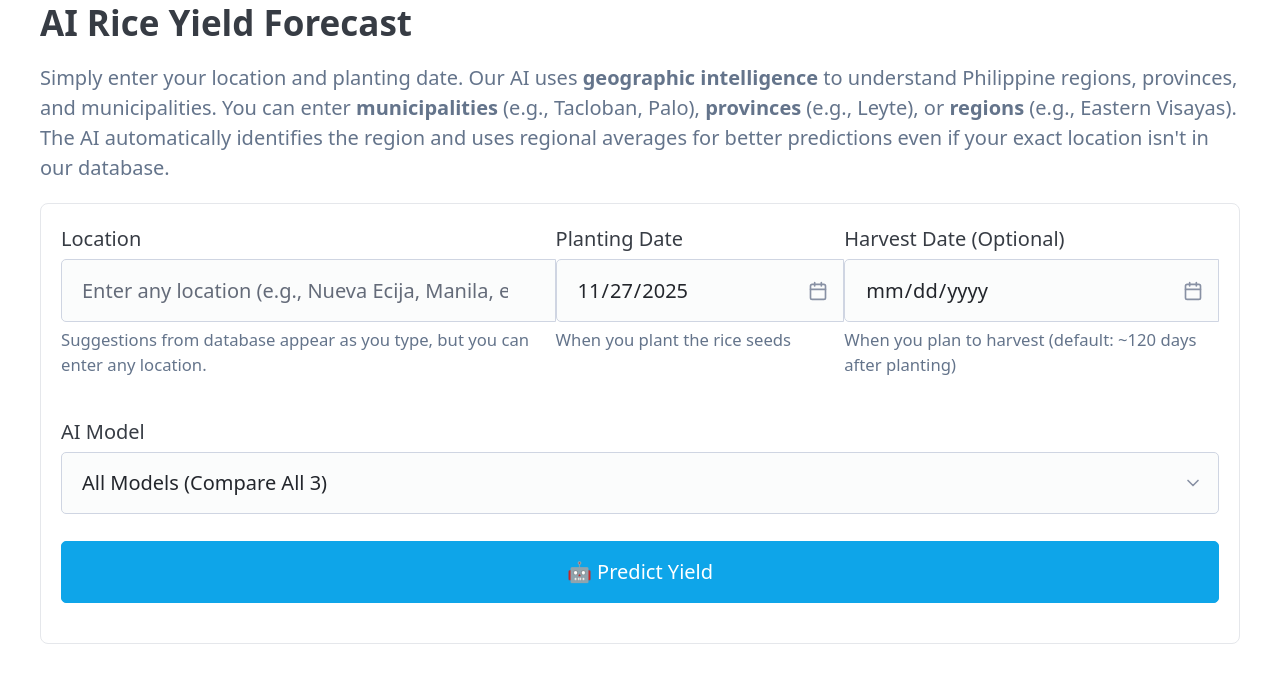
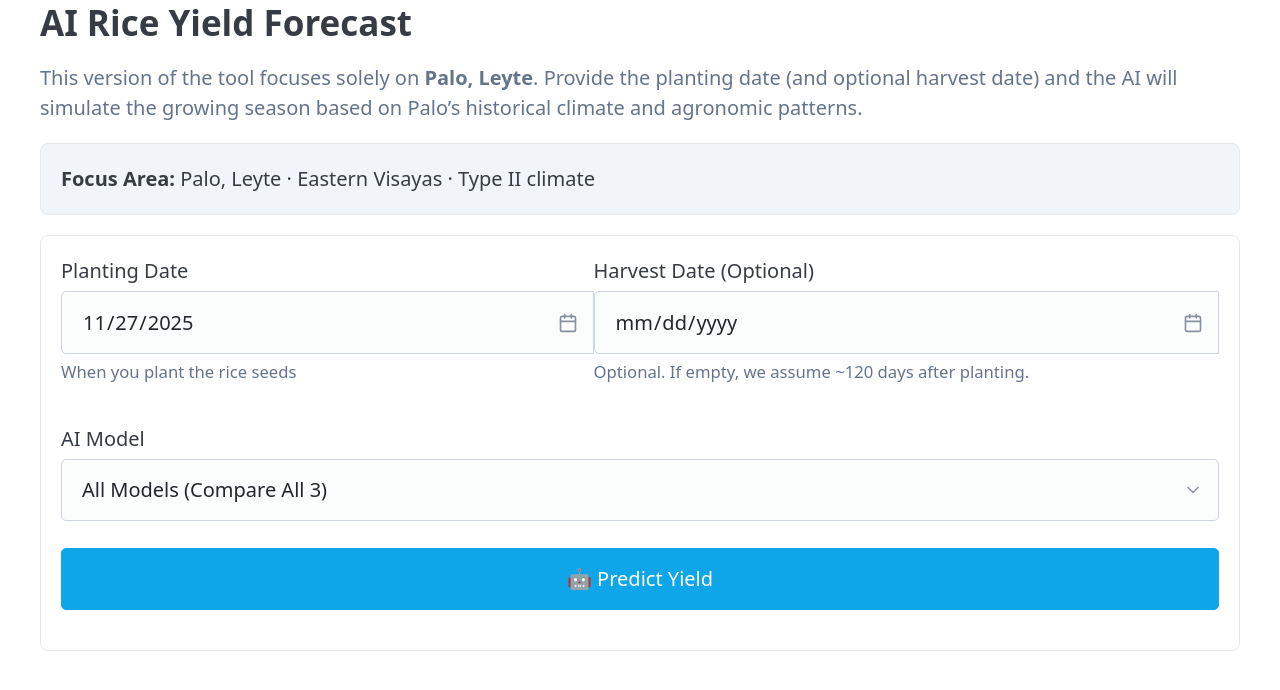
Before and after one commit to rapozdota-dot/Farmware, a Laravel app: page /forecast in a window 1280 px wide. Shown: the part 87-777 px from the top of the page. Run offline with Laravel 12, Linux system fonts and the light colour scheme; data comes from the database, SQL or seed files in the repository; some libraries are stand-ins or nearby versions.

Commit message:
Latest upd 27/11/25

```diff
--- a/app/Http/Controllers/RecordController.php
+++ b/app/Http/Controllers/RecordController.php
@@ -7,13 +7,19 @@ use App\Services\DecisionTree;
 use App\Services\FeatureEstimator;
 use App\Services\LinearRegression;
 use App\Services\NeuralNetwork;
+use App\Services\WeatherService;
+use Carbon\Carbon;
 use Illuminate\Http\RedirectResponse;
 use Illuminate\Http\Request;
 use Illuminate\Http\Response;
+use Illuminate\Support\Facades\Validator;
 use Illuminate\View\View;
+use Symfony\Component\HttpFoundation\StreamedResponse;
 
 class RecordController extends Controller
 {
+	private const FOCUS_LOCATION = 'Palo, Leyte';
+
 	public function index(): View
 	{
 		try {
@@ -119,7 +125,7 @@ class RecordController extends Controller
 		return redirect()->route('records.index')->with('status', "Imported $count rows");
 	}
 
-	public function export(): Response
+	public function export(): StreamedResponse
 	{
 		$records = Record::orderBy('id')->get();
 		$headers = [
@@ -229,13 +235,11 @@ class RecordController extends Controller
 
 	public function forecastForm(): View
 	{
-		$estimator = new FeatureEstimator();
-		$availableLocations = $estimator->getAvailableLocations();
-		$weatherService = new \App\Services\WeatherService();
+		$weatherService = new WeatherService();
 		$weatherApiAvailable = $weatherService->isConfigured();
 
 		return view('records.forecast', [
-			'availableLocations' => $availableLocations,
+			'focusLocation' => self::FOCUS_LOCATION,
 			'weatherApiAvailable' => $weatherApiAvailable,
 		]);
 	}
@@ -243,15 +247,53 @@ class RecordController extends Controller
 	public function forecast(Request $request): View
 	{
 		$estimator = new FeatureEstimator();
-		$availableLocations = $estimator->getAvailableLocations();
+		$weatherService = new WeatherService();
+		$weatherApiAvailable = $weatherService->isConfigured();
 
-		$payload = $request->validate([
-			'location' => ['required','string','max:255'],
-			'date' => ['required','date'], // Planting date
-			'harvest_date' => ['nullable','date','after:date'],
+		$validator = Validator::make($request->all(), [
+			'planting_date' => ['required','date'],
+			'harvest_date' => ['nullable','date'],
 			'use_weather_api' => ['nullable','boolean'],
 			'model_type' => ['nullable','string','in:linear,decision_tree,neural,all'],
 		]);
+
+		$validator->after(function ($validator) {
+			$data = $validator->getData();
+			try {
+				$planting = Carbon::parse($data['planting_date']);
+			} catch (\Exception $e) {
+				$validator->errors()->add('planting_date', 'Planting date is invalid.');
+				return;
+			}
+
+			$earliest = Carbon::create(2015, 1, 1);
+			$latest = Carbon::now()->addYear();
+
+			if ($planting->lt($earliest) || $planting->gt($latest)) {
+				$validator->errors()->add('planting_date', 'Planting date should be between January 1, 2015 and ' . $latest->format('F d, Y') . '.');
+			}
+
+			if (!empty($data['harvest_date'])) {
+				try {
+					$harvest = Carbon::parse($data['harvest_date']);
+				} catch (\Exception $e) {
+					$validator->errors()->add('harvest_date', 'Harvest date is invalid.');
+					return;
+				}
+
+				if ($harvest->lte($planting)) {
+					$validator->errors()->add('harvest_date', 'Harvest date must be after the planting date.');
+					return;
+				}
+
+				$growingDays = $planting->diffInDays($harvest);
+				if ($growingDays < 60 || $growingDays > 210) {
+					$validator->errors()->add('harvest_date', 'Harvest date should be within 60 to 210 days after planting for rice in Palo, Leyte.');
+				}
+			}
+		});
+
+		$payload = $validator->validate();
 
 		$modelType = $payload['model_type'] ?? 'all';
 
@@ -260,31 +302,29 @@ class RecordController extends Controller
 			return view('records.forecast', [
 				'error' => 'Need at least 3 records with yield to make predictions.',
 				'input' => $payload,
-				'availableLocations' => $availableLocations,
+				'focusLocation' => self::FOCUS_LOCATION,
+				'weatherApiAvailable' => $weatherApiAvailable,
 			]);
 		}
 
 		// Estimate features from location and date (with optional weather API)
-		$useWeatherApi = $payload['use_weather_api'] ?? true;
+		$useWeatherApi = array_key_exists('use_weather_api', $payload)
+			? (bool)$payload['use_weather_api']
+			: true;
 		$estimatedFeatures = $estimator->estimateFromLocationAndDate(
-			$payload['location'],
-			$payload['date'],
+			$payload['planting_date'],
 			$payload['harvest_date'] ?? null,
 			$useWeatherApi
 		);
 
 		// Determine season for display
 		try {
-			$carbon = \Carbon\Carbon::parse($payload['date']);
+			$carbon = Carbon::parse($payload['planting_date']);
 			$month = $carbon->month;
 			$estimatedFeatures['season'] = ($month >= 6 && $month <= 10) ? 'Wet' : 'Dry';
 		} catch (\Exception $e) {
 			$estimatedFeatures['season'] = 'Unknown';
 		}
-
-		// Check if weather API is available
-		$weatherService = new \App\Services\WeatherService();
-		$weatherApiAvailable = $weatherService->isConfigured();
 
 		// Prepare training data
 		$features = [];
@@ -329,12 +369,15 @@ class RecordController extends Controller
 			$predictions['neural'] = $nnModel->predict($inputFeature);
 		}
 
+		$yieldJustification = $this->buildYieldJustification($estimatedFeatures, $predictions);
+
 		return view('records.forecast', [
 			'predictions' => $predictions,
 			'modelType' => $modelType,
 			'input' => $payload,
 			'estimatedFeatures' => $estimatedFeatures,
-			'availableLocations' => $availableLocations,
+			'yieldJustification' => $yieldJustification,
+			'focusLocation' => self::FOCUS_LOCATION,
 			'weatherApiAvailable' => $weatherApiAvailable,
 		]);
 	}
@@ -352,4 +395,33 @@ class RecordController extends Controller
 			'yield_t_ha' => ['nullable','numeric'],
 		]);
 	}
+
+	private function buildYieldJustification(array $features, array $predictions): string
+	{
+		$season = $features['season'] ?? 'local';
+		$rainfall = isset($features['rainfall_mm']) ? number_format((float)$features['rainfall_mm'], 1) : '0.0';
+		$temperature = isset($features['temperature_c']) ? number_format((float)$features['temperature_c'], 1) : '0.0';
+		$growingDays = $features['growingDays'] ?? 120;
+
+		try {
+			$plantingRange = Carbon::parse($features['plantingDate'])->format('M d, Y');
+			$harvestRange = Carbon::parse($features['harvestDate'])->format('M d, Y');
+			$dateRange = "{$plantingRange} to {$harvestRange}";
+		} catch (\Exception $e) {
+			$dateRange = 'the current growing window';
+		}
+
+		$referencePrediction = null;
+		if (isset($predictions['neural'])) {
+			$referencePrediction = $predictions['neural'];
+		} elseif (!empty($predictions)) {
+			$referencePrediction = reset($predictions);
+		}
+
+		$predictionFragment = $referencePrediction !== null
+			? 'The AI expects roughly '.number_format((float)$referencePrediction, 2).' t/ha under these conditions.'
+			: 'These conditions align with the historical samples used by the AI.';
+
+		return "Using historical ".strtolower($season)." season patterns for Palo, Leyte ({$dateRange}), the model factors in about {$rainfall} mm of rainfall, {$temperature} °C average temperature, and a {$growingDays}-day growth cycle. {$predictionFragment}";
+	}
 }
--- a/app/Services/FeatureEstimator.php
+++ b/app/Services/FeatureEstimator.php
@@ -13,6 +13,12 @@ use Carbon\Carbon;
  */
 class FeatureEstimator
 {
+	private const FOCUS_LOCATION = 'Palo';
+	private const FOCUS_LOCATION_DISPLAY = 'Palo, Leyte';
+	private const FOCUS_REGION = 'Eastern Visayas';
+	private const FOCUS_PROVINCE = 'Leyte';
+	private const FOCUS_CLIMATE_ZONE = 'Type II';
+
 	private PhilippineGeography $geography;
 
 	public function __construct()
@@ -21,16 +27,15 @@ class FeatureEstimator
 	}
 
 	/**
-	 * Estimate features based on location and date
+	 * Estimate features for Palo, Leyte based on planting and harvest dates
 	 * Uses intelligent geographic knowledge and optionally weather API for better predictions
 	 *
-	 * @param string $location
 	 * @param string $plantingDate Date string (Y-m-d format)
 	 * @param string|null $harvestDate Optional harvest date (if not provided, calculated as planting + 120 days)
 	 * @param bool $useWeatherApi Whether to try using weather API for real-time data
 	 * @return array Estimated features with metadata
 	 */
-	public function estimateFromLocationAndDate(string $location, string $plantingDate, ?string $harvestDate = null, bool $useWeatherApi = true): array
+	public function estimateFromLocationAndDate(string $plantingDate, ?string $harvestDate = null, bool $useWeatherApi = true): array
 	{
 		$planting = Carbon::parse($plantingDate);
 		$harvest = $harvestDate ? Carbon::parse($harvestDate) : $planting->copy()->addDays(120);
@@ -38,20 +43,25 @@ class FeatureEstimator
 		// Determine season from planting date
 		$season = $this->determineSeason($plantingDate);
 
-		// Get geographic context
-		$geoContext = $this->geography->getGeographicContext($location);
+		// Fixed geographic context for Palo, Leyte
+		$geoContext = [
+			'province' => self::FOCUS_PROVINCE,
+			'region' => self::FOCUS_REGION,
+			'climateZone' => self::FOCUS_CLIMATE_ZONE,
+			'isMunicipality' => true,
+		];
 
 		// Try to get weather API data first (if enabled and available)
 		$weatherData = null;
 		if ($useWeatherApi) {
 			$weatherService = new WeatherService();
 			if ($weatherService->isConfigured()) {
-				$weatherData = $weatherService->getGrowingSeasonWeather($location, $planting, $harvest);
+				$weatherData = $weatherService->getGrowingSeasonWeather(self::FOCUS_LOCATION_DISPLAY, $planting, $harvest);
 			}
 		}
 
 		// Priority 1: Try location-specific averages
-		$locationAverages = $this->getLocationSeasonAverages($location, $season);
+		$locationAverages = $this->getLocationSeasonAverages(self::FOCUS_LOCATION, $season);
 		if ($locationAverages) {
 			$result = array_merge($locationAverages, [
 				'hasLocationData' => true,
@@ -60,10 +70,11 @@ class FeatureEstimator
 				'region' => $geoContext['region'],
 				'climateZone' => $geoContext['climateZone'],
 				'isMunicipality' => $geoContext['isMunicipality'] ?? false,
+				'locationLabel' => self::FOCUS_LOCATION_DISPLAY,
 				'plantingDate' => $plantingDate,
 				'harvestDate' => $harvest->format('Y-m-d'),
 				'growingDays' => $planting->diffInDays($harvest),
-				'dataSource' => "Location-specific averages for {$location} ({$season} season)",
+				'dataSource' => "Location-specific averages for ".self::FOCUS_LOCATION_DISPLAY." ({$season} season)",
 			]);
 
 			// Enhance with weather API data if available
@@ -88,6 +99,7 @@ class FeatureEstimator
 					'region' => $geoContext['region'],
 					'climateZone' => $geoContext['climateZone'],
 					'isMunicipality' => $geoContext['isMunicipality'] ?? false,
+					'locationLabel' => self::FOCUS_LOCATION_DISPLAY,
 					'plantingDate' => $plantingDate,
 					'harvestDate' => $harvest->format('Y-m-d'),
 					'growingDays' => $planting->diffInDays($harvest),
@@ -116,6 +128,7 @@ class FeatureEstimator
 			'region' => $geoContext['region'],
 			'climateZone' => $geoContext['climateZone'],
 			'isMunicipality' => $geoContext['isMunicipality'] ?? false,
+			'locationLabel' => self::FOCUS_LOCATION_DISPLAY,
 			'plantingDate' => $plantingDate,
 			'harvestDate' => $harvest->format('Y-m-d'),
 			'growingDays' => $planting->diffInDays($harvest),
@@ -163,14 +176,18 @@ class FeatureEstimator
 	 */
 	private function getLocationSeasonAverages(string $location, string $season): ?array
 	{
-		// Try exact match first
-		$records = Record::whereRaw('LOWER(location) = LOWER(?)', [$location])
-			->where('season', $season)
+		$locationLower = strtolower($location);
+
+		$records = Record::where('season', $season)
 			->whereNotNull('rainfall_mm')
 			->whereNotNull('temperature_c')
 			->whereNotNull('soil_ph')
 			->whereNotNull('fertilizer_kg')
 			->whereNotNull('area_ha')
+			->where(function ($query) use ($location, $locationLower) {
+				$query->whereRaw('LOWER(location) = LOWER(?)', [$location])
+					->orWhereRaw('LOWER(location) LIKE ?', ["%{$locationLower}%"]);
+			})
 			->get();
 
 		if ($records->isEmpty()) {
@@ -264,26 +281,4 @@ class FeatureEstimator
 		];
 	}
 
-	/**
-	 * Get available locations from database
-	 */
-	public function getAvailableLocations(): array
-	{
-		return Record::whereNotNull('location')
-			->distinct()
-			->pluck('location')
-			->filter()
-			->sort()
-			->values()
-			->toArray();
-	}
-
-	/**
-	 * Check if a location exists in the database
-	 */
-	public function locationExists(string $location): bool
-	{
-		return Record::whereRaw('LOWER(location) = LOWER(?)', [$location])
-			->exists();
-	}
 }
--- a/resources/views/records/forecast.blade.php
+++ b/resources/views/records/forecast.blade.php
@@ -3,30 +3,24 @@
 @section('content')
 <div x-data="{ loading:false }" class="fade-enter fade-enter-active">
 <h2>AI Rice Yield Forecast</h2>
-<p style="color: #64748b; margin-bottom: 1rem;">Simply enter your location and planting date. Our AI uses <strong>geographic intelligence</strong> to understand Philippine regions, provinces, and municipalities. You can enter <strong>municipalities</strong> (e.g., Tacloban, Palo), <strong>provinces</strong> (e.g., Leyte), or <strong>regions</strong> (e.g., Eastern Visayas). The AI automatically identifies the region and uses regional averages for better predictions even if your exact location isn't in our database.</p>
+<p style="color: #64748b; margin-bottom: 1rem;">This version of the tool focuses solely on <strong>Palo, Leyte</strong>. Provide the planting date (and optional harvest date) and the AI will simulate the growing season based on Palo’s historical climate and agronomic patterns.</p>
+
+<div class="card" style="margin-bottom: 1rem; background:#f1f5f9">
+	<p style="margin:0;"><strong>Focus Area:</strong> {{ $focusLocation ?? 'Palo, Leyte' }} &middot; Eastern Visayas &middot; Type II climate</p>
+</div>
 
 <form x-on:submit="loading=true" action="{{ route('records.forecast.run') }}" method="POST" class="card">
     @csrf
     <fieldset role="group">
 		<label>
-			Location
-			<input type="text" name="location" list="locations" value="{{ old('location', $input['location'] ?? '') }}" placeholder="Enter any location (e.g., Nueva Ecija, Manila, etc.)" required>
-			<small style="color: #64748b; display: block; margin-top: 0.25rem;">Suggestions from database appear as you type, but you can enter any location.</small>
-			<datalist id="locations">
-				@foreach($availableLocations ?? [] as $loc)
-					<option value="{{ $loc }}">
-				@endforeach
-			</datalist>
-		</label>
-		<label>
 			Planting Date
-			<input type="date" name="date" value="{{ old('date', $input['date'] ?? date('Y-m-d')) }}" required>
+			<input type="date" name="planting_date" value="{{ old('planting_date', $input['planting_date'] ?? date('Y-m-d')) }}" required>
 			<small style="color: #64748b; display: block; margin-top: 0.25rem;">When you plant the rice seeds</small>
 		</label>
 		<label>
 			Harvest Date (Optional)
-			<input type="date" name="harvest_date" value="{{ old('harvest_date', $input['harvest_date'] ?? '') }}" min="{{ old('date', $input['date'] ?? date('Y-m-d')) }}">
-			<small style="color: #64748b; display: block; margin-top: 0.25rem;">When you plan to harvest (default: ~120 days after planting)</small>
+			<input type="date" name="harvest_date" value="{{ old('harvest_date', $input['harvest_date'] ?? '') }}" min="{{ old('planting_date', $input['planting_date'] ?? date('Y-m-d')) }}">
+			<small style="color: #64748b; display: block; margin-top: 0.25rem;">Optional. If empty, we assume ~120 days after planting.</small>
 		</label>
     </fieldset>
     @if($weatherApiAvailable ?? false)
@@ -104,8 +98,8 @@
     <details style="margin-top: 1rem;">
         <summary>Estimated Parameters (Auto-calculated from Location & Date)</summary>
         <div style="background: #f9fafb; padding: 1rem; border-radius: 4px; margin-top: 0.5rem;">
-            <p><strong>Location:</strong> {{ $input['location'] ?? '-' }}</p>
-            <p><strong>Planting Date:</strong> {{ isset($input['date']) ? \Carbon\Carbon::parse($input['date'])->format('F d, Y') : '-' }}</p>
+            <p><strong>Location:</strong> {{ $focusLocation ?? 'Palo, Leyte' }} (fixed)</p>
+            <p><strong>Planting Date:</strong> {{ isset($input['planting_date']) ? \Carbon\Carbon::parse($input['planting_date'])->format('F d, Y') : '-' }}</p>
             <p><strong>Harvest Date:</strong> {{ isset($estimatedFeatures['harvestDate']) ? \Carbon\Carbon::parse($estimatedFeatures['harvestDate'])->format('F d, Y') : '-' }}
                 <small style="color: #64748b;">({{ $estimatedFeatures['growingDays'] ?? 120 }} days growing period)</small>
             </p>
@@ -130,7 +124,7 @@
                 <p style="margin: 0; color: #1e40af; font-weight: bold;">🗺️ Using Regional Averages</p>
                 <small style="color: #1e3a8a;">
                     @if(isset($estimatedFeatures['isMunicipality']) && $estimatedFeatures['isMunicipality'])
-                        Municipality <strong>{{ $input['location'] ?? '' }}</strong> identified in <strong>{{ $estimatedFeatures['province'] ?? '' }}</strong> province,
+                        Municipality <strong>{{ $focusLocation ?? 'Palo' }}</strong> identified in <strong>{{ $estimatedFeatures['province'] ?? '' }}</strong> province,
                     @endif
                     Location not in database, but AI identified it as <strong>{{ $estimatedFeatures['region'] ?? 'Unknown' }}</strong> region. Using regional averages from similar locations in this area for better predictions.
                 </small>
@@ -178,4 +172,11 @@
 	</ul>
 </article>
 @endif
+
+@isset($yieldJustification)
+<div class="card" style="margin-top: 1rem; background:#fff7ed; border-left:4px solid #f97316;">
+	<h4 style="margin-top:0;">Why this yield?</h4>
+	<p style="margin-bottom:0;">{{ $yieldJustification }}</p>
+</div>
+@endisset
 @endsection
```
